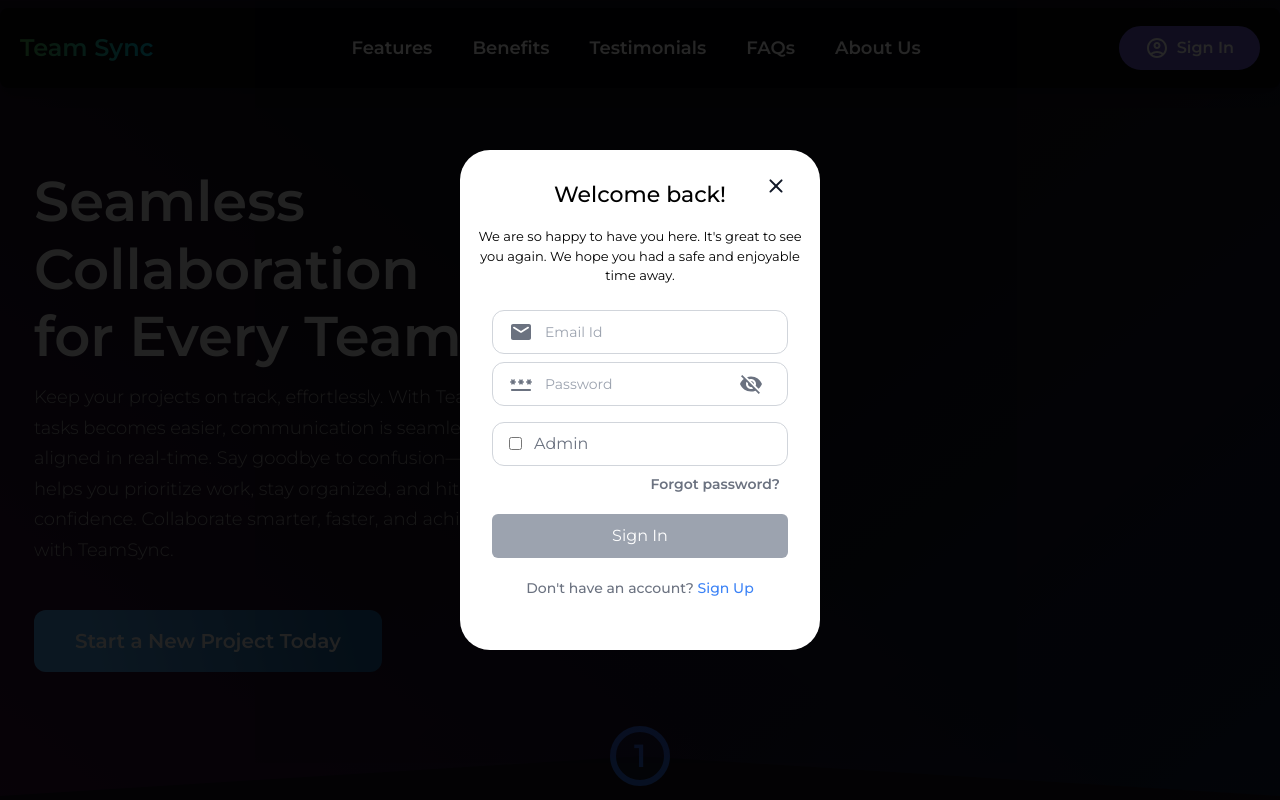
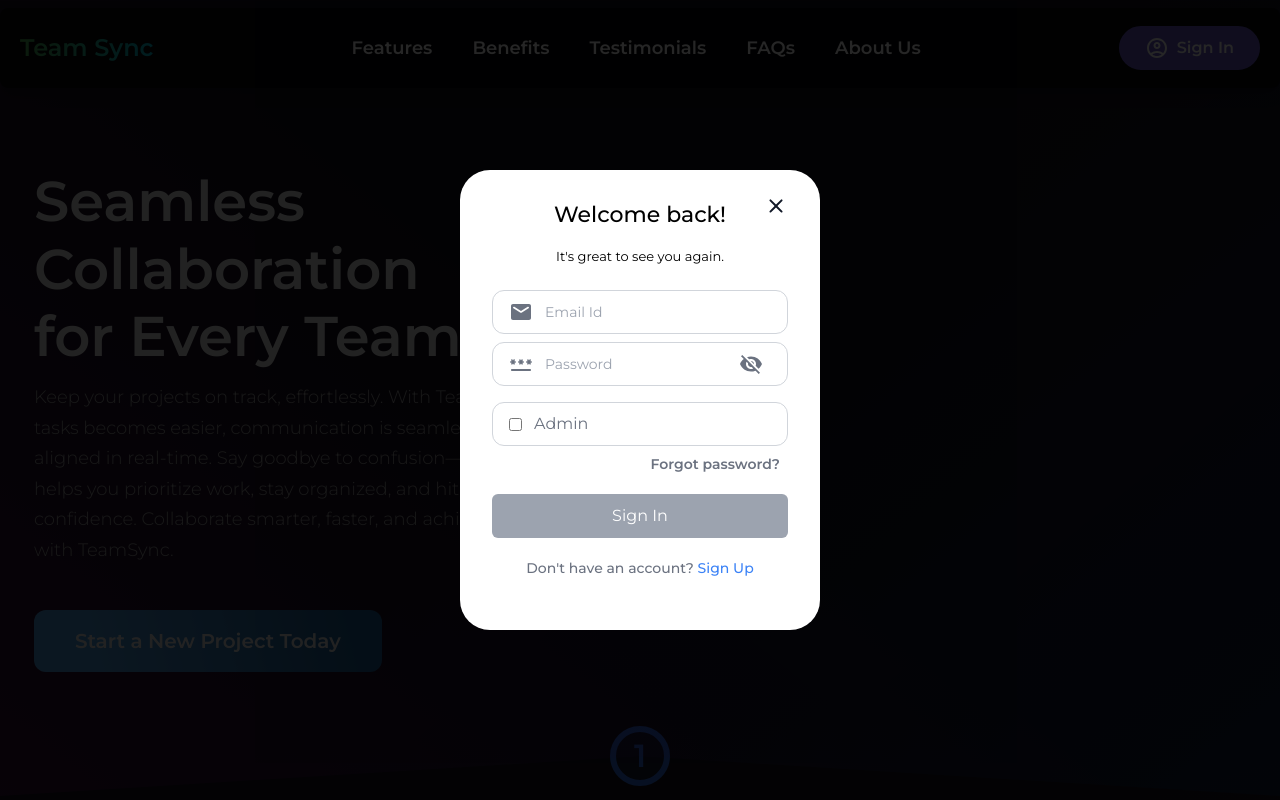
Before and after one commit to SuryaBucky/teamsync_Infosys_Internship_Oct2024, a React (Create React App) app in the folder client/: page / in a window 1280 px wide. Both pictures are taken after a click on the button "Sign In". Shown: the top 800 px of the page. Built offline with nearby package versions, Linux system fonts and the light colour scheme.

Commit message:
Signin in Sign up page enhancements

```diff
--- a/client/src/components/SignIn.jsx
+++ b/client/src/components/SignIn.jsx
@@ -267,8 +267,7 @@
                   Welcome back!
                 </h1>
                 <h1 className="text-[13px]  text-black dark:text-blue-500 text-center text-gradient-to-r from-sky-500/20 to-sky-500/75">
-                  We are so happy to have you here. It's great to see you again.
-                  We hope you had a safe and enjoyable time away.
+                  It's great to see you again.
                 </h1>
 
                 <div className="h-11 rounded-xl border border-gray-300 dark:border-gray-700 text-gray-500 dark:text-gray-400 mx-5 my-1 mt-6 flex items-center px-4">
--- a/client/src/components/SignUp.jsx
+++ b/client/src/components/SignUp.jsx
@@ -219,7 +219,7 @@
                 Join Teamsync
               </h1>
               <h1 className="text-[13px]  text-black dark:text-blue-500 text-center text-gradient-to-r from-sky-500/20 to-sky-500/75">
-                We are so exited to have you here!<br/> Create an account to join us.
+                Create an account to join us.
               </h1>
               {/* Input field for full name */}
               <div className="h-11 rounded-xl border border-gray-300 dark:border-gray-600 text-gray-500 dark:text-gray-400 mx-5 my-[3px] text-sm flex justify-center items-center px-4 mt-6">
```
